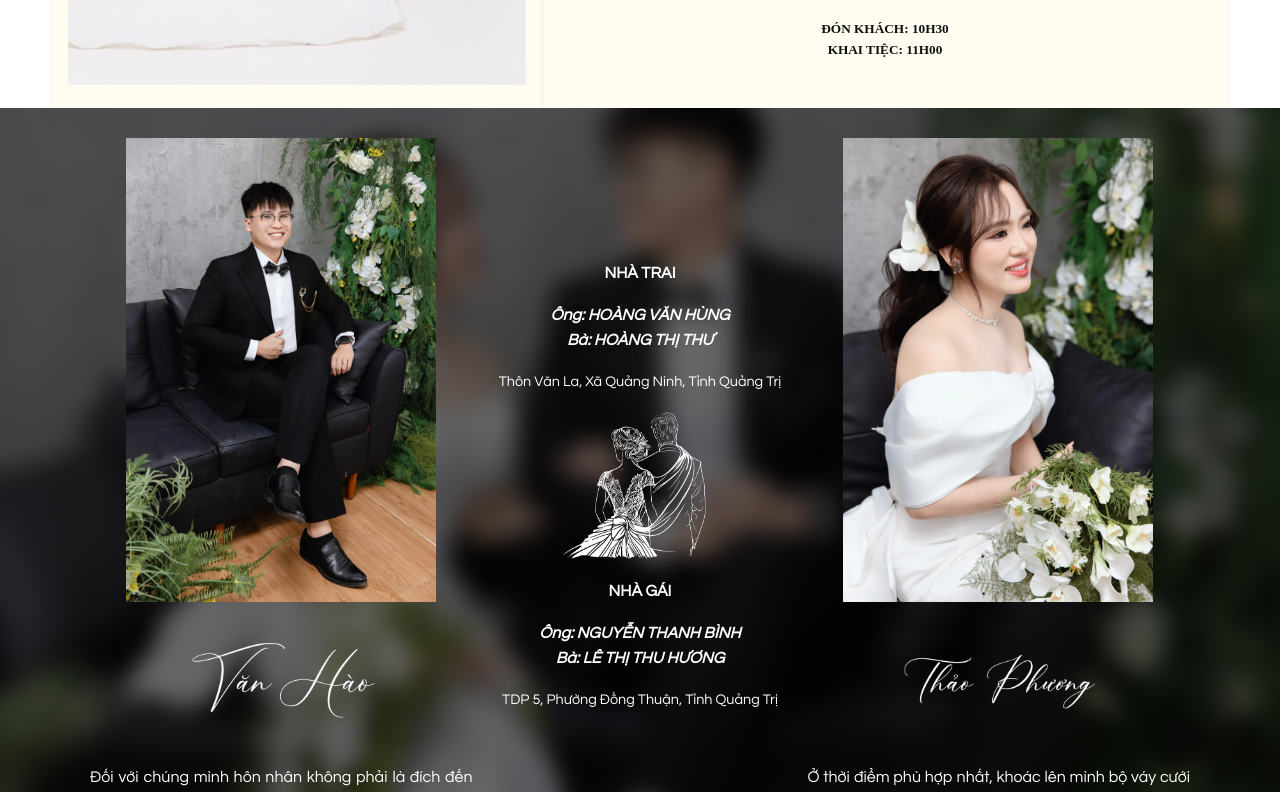
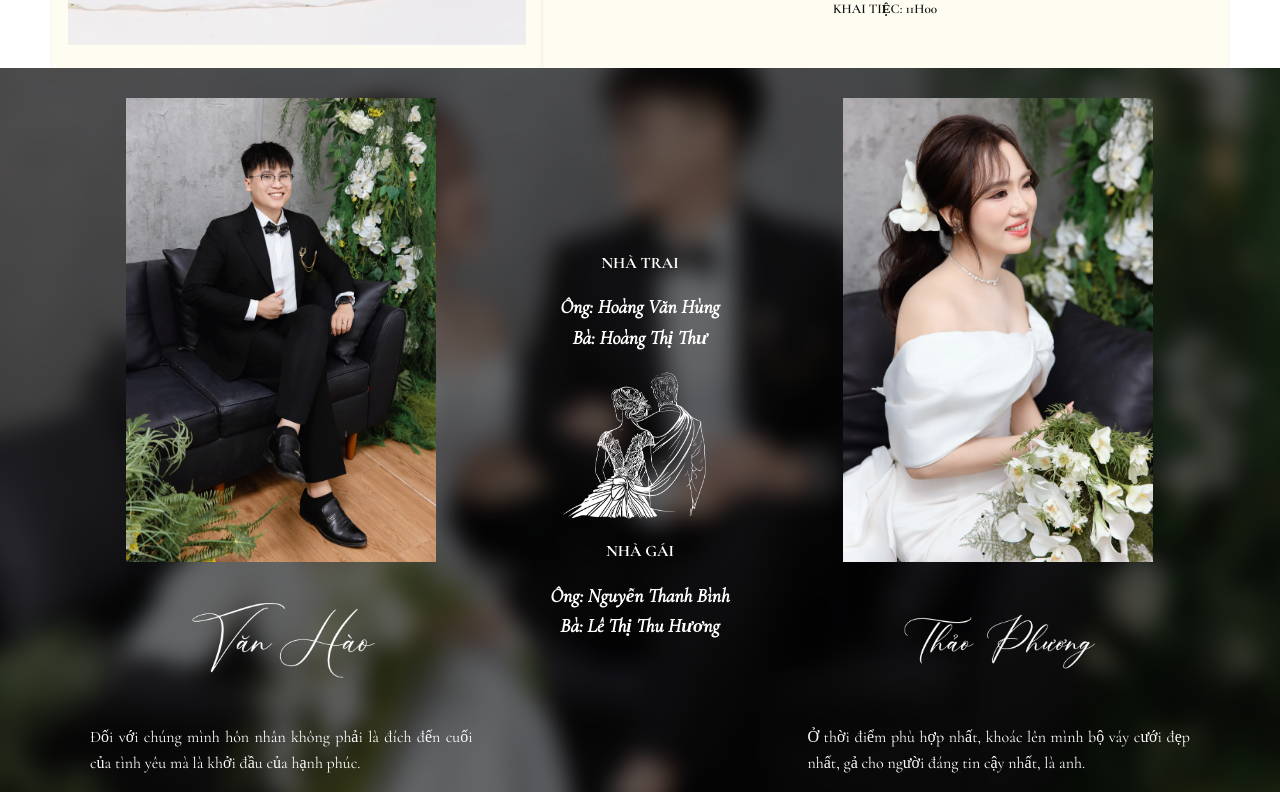
Before and after one commit to haophuongwedding/haophuongwedding.github.io, a website built with Vite: page index.html in a window 1280 px wide. Shown: the part 1953-2745 px from the top of the page. Built offline with nearby package versions, Linux system fonts and the light colour scheme.

Commit message:
Update index.html to replace font with 'Cormorant Garamond' for improved typography; add new silver ring background image; enhance couple section styles in styles.css for better presentation; simplify wedding content structure in wedding-content.ts.

```diff
--- a/index.html
+++ b/index.html
@@ -17,7 +17,7 @@
     <link rel="preconnect" href="https://fonts.googleapis.com" />
     <link rel="preconnect" href="https://fonts.gstatic.com" crossorigin />
     <link
-      href="https://fonts.googleapis.com/css2?family=Dancing+Script:wght@400;700&family=Questrial&display=swap"
+      href="https://fonts.googleapis.com/css2?family=Cormorant+Garamond:ital,wght@0,400;0,500;0,600;0,700;1,400&family=Dancing+Script:wght@400;700&display=swap"
       rel="stylesheet"
     />
   </head>
@@ -88,12 +88,10 @@
           </div>
           <div class="col-center">
             <p class="text-center"><strong>NHÀ TRAI</strong></p>
-            <p class="text-center" data-content="couple.groomParentsHtml"></p>
-            <p class="text-center" style="font-size: 90%; margin-top: 6px" data-content="couple.groomAddress"></p>
+            <p class="text-center couple-parents" data-content="couple.groomParentsHtml"></p>
             <img class="img-couple-emblem" data-asset="couple.familyEmblem" alt="" />
             <p class="text-center"><strong>NHÀ GÁI</strong></p>
-            <p class="text-center" data-content="couple.brideParentsHtml"></p>
-            <p class="text-center" style="font-size: 90%; margin-top: 6px" data-content="couple.brideAddress"></p>
+            <p class="text-center couple-parents" data-content="couple.brideParentsHtml"></p>
           </div>
           <div>
             <div class="couple-pair-visual" data-animate="coupleSlideRight" data-anim-delay="0.28s">
--- a/src/styles.css
+++ b/src/styles.css
@@ -25,7 +25,7 @@ html {
 
 body {
   margin: 0;
-  font-family: 'Questrial', 'Times New Roman', Times, serif;
+  font-family: 'Cormorant Garamond', 'Times New Roman', Times, serif;
   color: var(--text-dark);
   background: #fff;
   line-height: 1.6;
@@ -67,7 +67,7 @@ h3,
 h4,
 h5,
 h6 {
-  font-family: 'Times New Roman', Times, serif;
+  font-family: 'Cormorant Garamond', 'Times New Roman', Times, serif;
   font-weight: 600;
 }
 
@@ -464,6 +464,21 @@ a {
   hyphens: none;
 }
 
+/* Parent names — larger, bold italic (reference thiệp mẫu) */
+.section-dark-couple .couple-parents {
+  font-size: clamp(1.18rem, 4.2vw, 1.48rem);
+  font-weight: 700;
+  font-style: italic;
+  line-height: 1.55;
+  margin: 0.35rem 0 0.85rem;
+}
+@media (min-width: 850px) {
+  .section-dark-couple .couple-parents {
+    font-size: clamp(1.22rem, 1.35vw, 1.52rem);
+    margin: 0.4rem 0 0.9rem;
+  }
+}
+
 /* Photo + name caption move as one block from the side into column center */
 .couple-pair-visual {
   display: flex;
@@ -1143,7 +1158,7 @@ input.wpcf7-submit.button {
   text-decoration: none;
   border: none;
   cursor: pointer;
-  font-family: 'Questrial', system-ui, sans-serif;
+  font-family: 'Cormorant Garamond', 'Times New Roman', Times, serif;
   font-size: 0.95rem;
   font-weight: 600;
   letter-spacing: 0.06em;
@@ -1259,7 +1274,7 @@ input.wpcf7-submit.button {
   padding: 0 0.75rem;
   max-width: 36rem;
   box-sizing: border-box;
-  font-family: 'Questrial', system-ui, -apple-system, sans-serif;
+  font-family: 'Cormorant Garamond', 'Times New Roman', Times, serif;
   font-size: clamp(0.82rem, 3.5vw, 1.06rem);
   font-weight: 700;
   line-height: 1.2;
@@ -1369,7 +1384,7 @@ input.wpcf7-submit.button {
 }
 
 .modal-gift__bank-text {
-  font-family: 'Questrial', 'Times New Roman', Times, serif;
+  font-family: 'Cormorant Garamond', 'Times New Roman', Times, serif;
   font-size: 0.88rem;
   line-height: 1.5;
   color: #1a1a1a;
--- a/src/wedding-content.ts
+++ b/src/wedding-content.ts
@@ -28,12 +28,8 @@ export const weddingContent = {
   },
 
   couple: {
-    groomParentsHtml:
-      '<em><strong>Ông: HOÀNG VĂN HÙNG</strong></em><br /><em><strong>Bà: HOÀNG THỊ THƯ</strong></em>',
-    groomAddress: 'Thôn Văn La, Xã Quảng Ninh, Tỉnh Quảng Trị',
-    brideParentsHtml:
-      '<em><strong>Ông: NGUYỄN THANH BÌNH</strong></em><br /><em><strong>Bà: LÊ THỊ THU HƯƠNG</strong></em>',
-    brideAddress: 'TDP 5, Phường Đồng Thuận, Tỉnh Quảng Trị',
+    groomParentsHtml: 'Ông: Hoàng Văn Hùng<br />Bà: Hoàng Thị Thư',
+    brideParentsHtml: 'Ông: Nguyễn Thanh Bình<br />Bà: Lê Thị Thu Hương',
     groomQuote:
       'Đối với chúng mình hôn nhân không phải là đích đến cuối của tình yêu mà là khởi đầu của hạnh phúc.',
     brideQuote:
```
Also changed, not shown: public/assets/shared/silver_ring_background.jpg (added).
